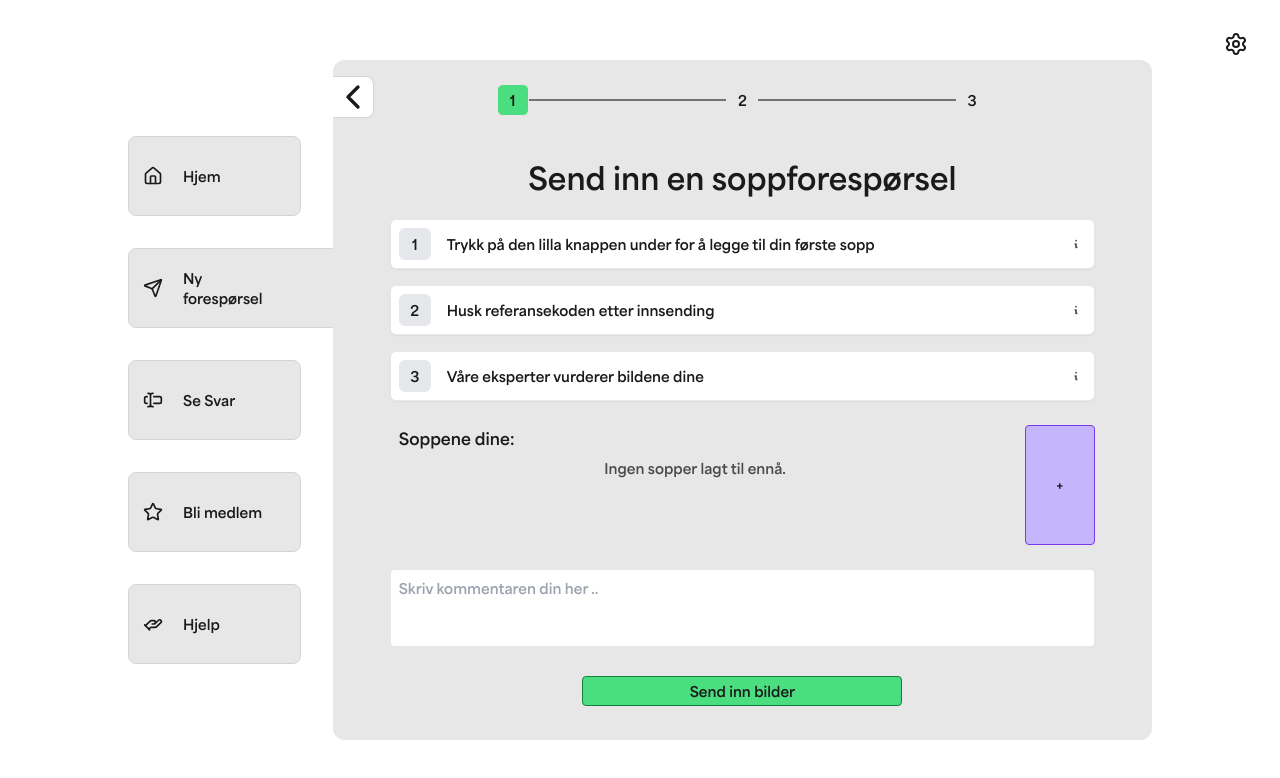
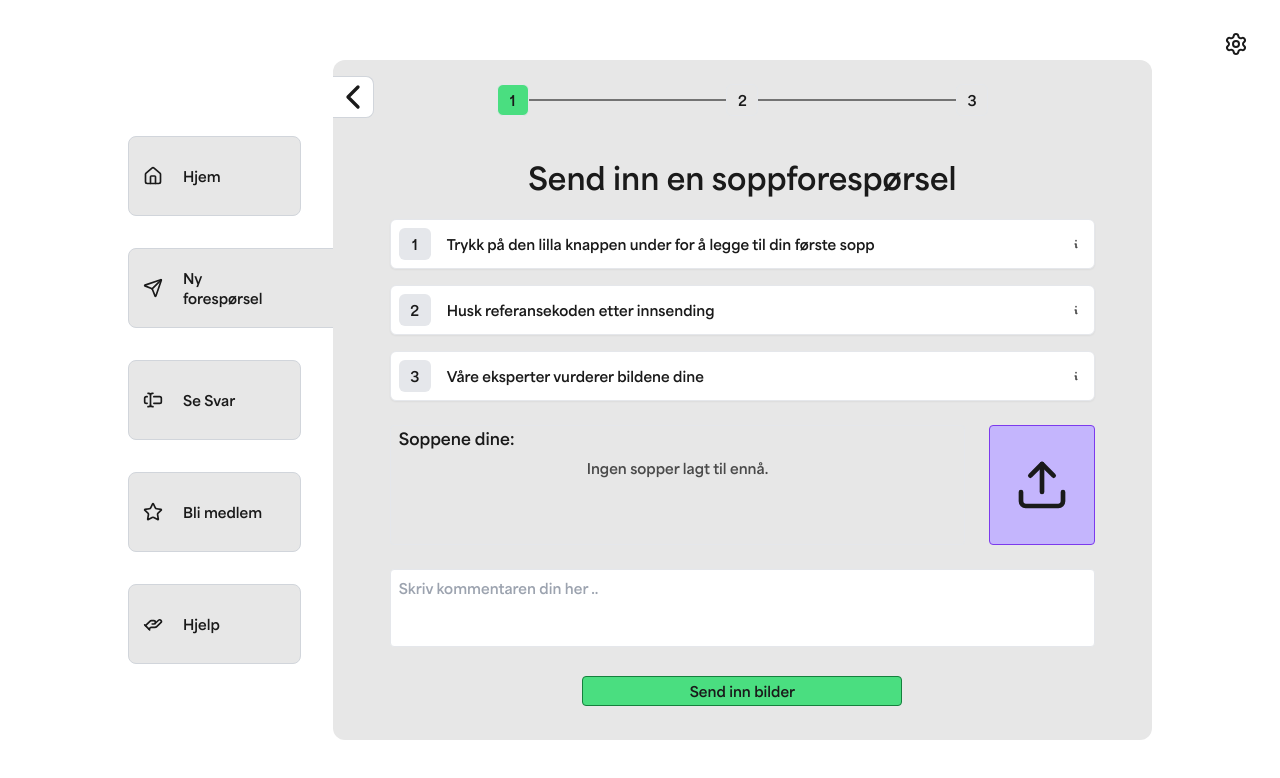
Before and after one commit to jensmjahle/mushroom-identification-frontend, a Vue app: page /new in a window 1280 px wide. Both pictures are taken after a click on the button "Jeg forstår – Start". Shown: the top 778 px of the page. Built offline with nearby package versions, Linux system fonts and the light colour scheme.

Commit message:
Rework icon on the add mushroom

```diff
--- a/src/components/user/steps/StepOne.vue
+++ b/src/components/user/steps/StepOne.vue
@@ -56,7 +56,9 @@
         <p v-if="showErrorMushroom" class="text-sm text-danger mt-1">{{ t('submit.validation.errorMushroomMissing') }}</p>
       </div>
 
-      <BaseButton variant="2" class="h-full w-[10%]" @click="showMushroomPopup = true" data-testid="add-mushroom-button">+</BaseButton>
+      <BaseButton variant="2" class="h-full w-[15%] flex items-center justify-center" @click="showMushroomPopup = true" data-testid="add-mushroom-button">
+        <Upload class="w-10 h-10 sm:w-12 sm:h-12 md:w-14 md:h-14" />
+      </BaseButton>
     </div>
 
     <!-- Kommentar -->
@@ -141,7 +143,7 @@ import { useI18n } from 'vue-i18n'
 import { useToast } from 'vue-toastification'
 import { sendNewUserRequest } from '@/services/rest/userRequestService.js'
 import { processImageFiles } from '@/utils/imageUtils'
-import { XIcon } from 'lucide-vue-next'
+import { XIcon, Upload } from 'lucide-vue-next'
 import BaseButton from '@/components/base/BaseButton.vue'
 
 const { t, tm } = useI18n()
```
